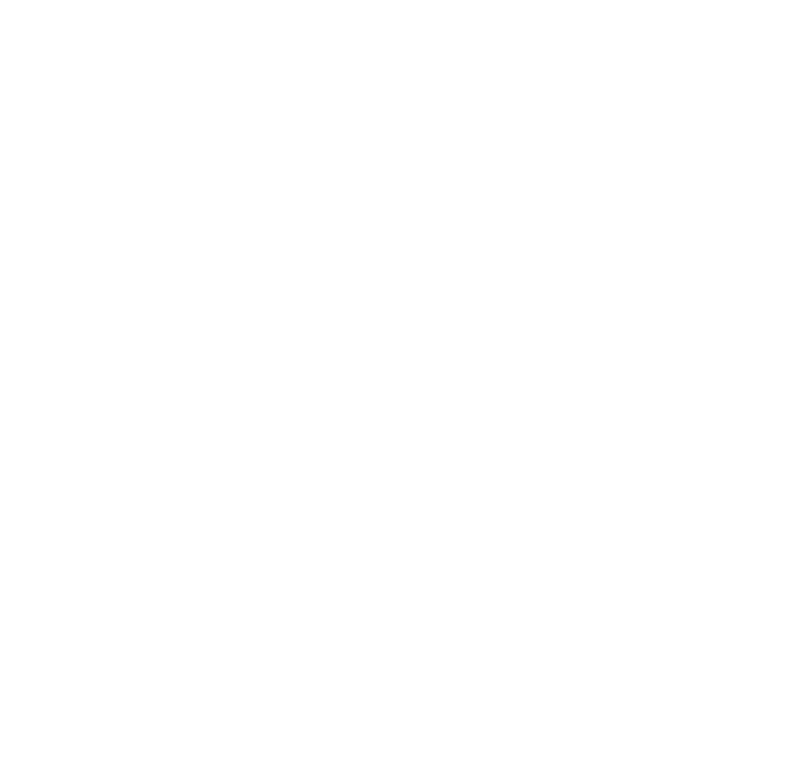
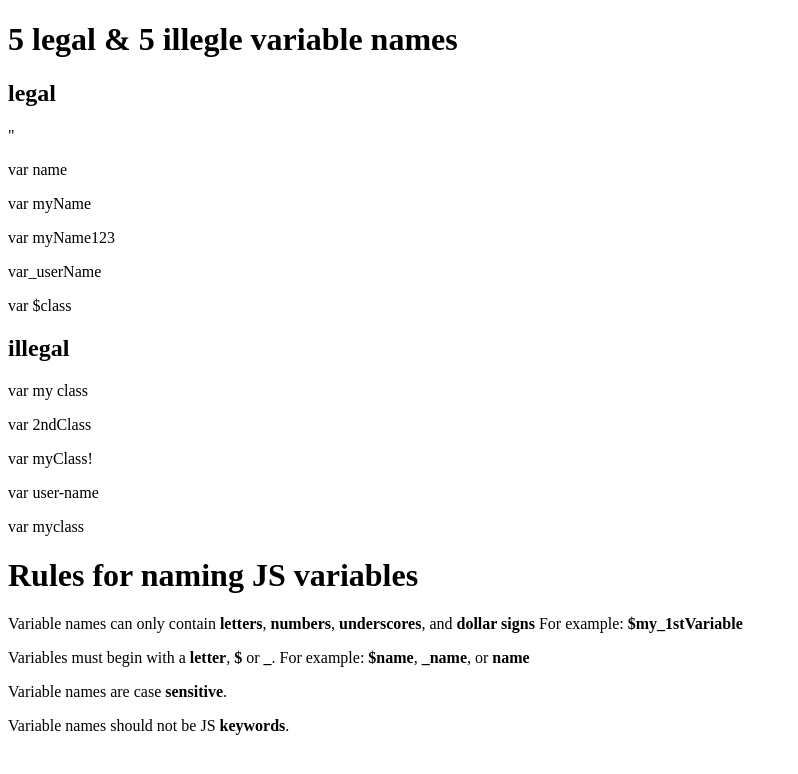
Before and after one commit to Sairaameer/JS-assignment-No.1, a plain HTML site: page Chapter4/index.html in a window 1280 px wide. Shown: the whole page, without its empty margins (0-798 px from the left). Drawn offline with Linux system fonts and the light colour scheme.

Commit message:
JS project

```diff
--- a/Chapter4/index.html
+++ b/Chapter4/index.html
@@ -4,81 +4,69 @@
   <meta charset="UTF-8">
   <meta http-equiv="X-UA-Compatible" content="IE=edge">
   <meta name="viewport" content="width=device-width, initial-scale=1.0">
-  <title>VARIABLES NAME: LEGAL & ILLEGA</title>
+  <title>VARIABLES NAMES: LEGAL & ILLEGAL</title>
 </head>
+<body>
 
+<!-- Q.1-Declare 3 Variables in one statement.-->
 
-<body>
-       <!-- Chapter#4 -->
-
-
-  <!-- Q.1-Declare 3 Variables in one statement.-->
-  <script>
+<script>
 
 var a = 1, b = 2, c = 3;
-
-  </script>
-  <!-- Q.2-Declare 5 legal & 5 illegle variable names.-->
-
-  <!-- legal -->
- <script>
-
-//1.var name;
-//2.var myName;
-//3.var myName123;
-//4.var_userName;
-//5.var $class;
-  </script>
-
-  <!-- illegal -->
-<script>
-
-//1.var my class
-//2.var 2ndClass
-//3.var myClass!
-//4.var user-name
-//5.var myclass
-</script>
-
-
-  <!-- Q.3-Display this in your  browser
- a)A heading stating "Rules of naming JS variables" -->
- <script>
-
-  console.log("<h1>Rules for naming JS variables</h1>");
+console.log(a, b, c);
 
 </script>
 
-<!-- b)variable names can only contain------,------,------,and-------. -->
-<!-- For example $my_1stVariable -->
+<!-- Q.2-Declare 5 legal & 5 illegle variable names.-->
+
+<h1>5 legal & 5 illegle variable names</h1>
+
+<h2>legal</h2>"
+
+<p>var name</p>
+<p>var myName</p>
+<p>var myName123</p>
+<p>var_userName</p>
+<p>var $class</p>
+
+<h2>illegal</h2>
+
+<p>var my class</p>
+<p>var 2ndClass</p>
+<p>var myClass!</p>
+<p>var user-name</p>
+<p>var myclass</p>
+
+<!-- Q.3- Display this in your browser
+a) A heading stating “Rules for naming JS variables”
+b) Variable names can only contain ______, ______,
+______ and ______.
+For example $my_1stVariable
+c) Variables must begin with a ______, ______ or
+_____. For example $name, _name or name
+d) Variable names are case _________
+e) Variable names should not be JS _________ -->
+
 <script>
-//Variable names can only contain:
-//1.letters;
-//2.digits;
-//3.underscores;
-//4.dollar signs;
+// Display the content in the browser
+//a) A heading stating “Rules for naming JS variables”
+document.write("<h1>Rules for naming JS variables</h1>");
 
-</script>
-<!-- c)Variables must begin with a------,------,or------.For example $name,-name or name -->
-<script>
-//Variables must begin with:
-//1.dollar sign ($);
-//2.underscore (_);
-//3.letters;
+//b) Variable names can only contain ______, ______,
+//______ and ______.
+//For example $my_1stVariable
+document.write("<p>Variable names can only contain <strong>letters</strong>, <strong>numbers</strong>, <strong>underscores</strong>, and <strong>dollar signs</strong> For example: <strong>$my_1stVariable</strong></p>");
+
+//c) Variables must begin with a ______, ______ or
+//_____. For example $name, _name or name
+document.write("<p>Variables must begin with a <strong>letter</strong>, <strong>$</strong> or <strong>_</strong>. For example: <strong>$name</strong>, <strong>_name</strong>, or <strong>name</strong></p>");
+
+//d) Variable names are case _________.
+document.write("<p>Variable names are case <strong>sensitive</strong>.</p>");
+
+//e) Variable names should not be JS _________.
+document.write("<p>Variable names should not be JS <strong>keywords</strong>.</p>");
 </script>
 
-<!-- d)Variable names are case--------- -->
-<script>
-
-// Variable names are case "Sensitive".
-
-</script>
-
-<!-- e)Variable names should not be JS------. -->
-
-<script>
-//Variable names should not be JS "Keywords".
-
-</script>
 </body>
 </html>
```
Also changed, not shown: Chapter1/index.html (+4 -27 lines), Chapter2/index.html (+14 -4 lines), Chapter5/index.html (+66 -41 lines), chapter3/index.html (+13 -10 lines).
